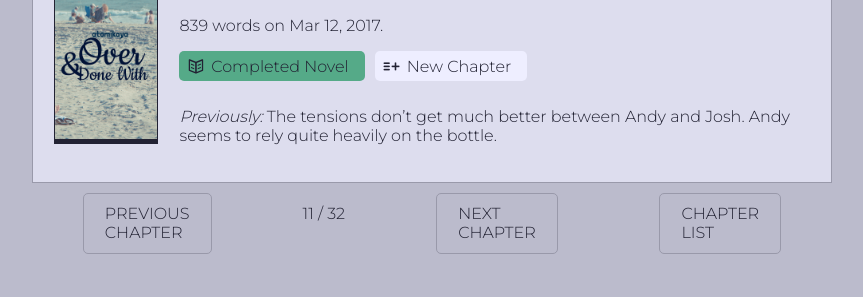
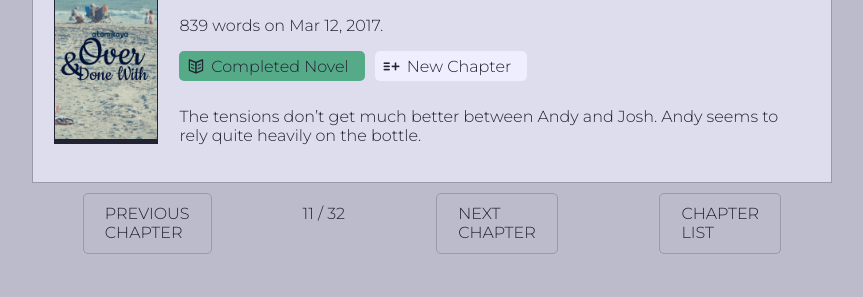
Before and after one commit to atomikaya/fiction, a Jekyll site: the page built from _posts/over-and-done-with/2017-03-12-#11.md, in a window 1280 px wide and 900 px high. Shown: the part 273-570 px from the top of the window, without its empty margins (208-1071 px from the left). Built offline with Jekyll 4.4.1, drawn with Linux system fonts in a browser that asks for light colours; comment, search, counter and statistics services are not loaded.

Commit message:
removed ugly *previously*

```diff
--- a/_layouts/chapter.html
+++ b/_layouts/chapter.html
@@ -15,7 +15,7 @@ layout: default
         <span class="post__label post__label--{{ story.status }}"><i class="icon-{{ story.status }}"></i> {{ story.status }} {{ story.medium }}</span>{% if story.status != "published" %}{% if page.version > 0 %}<span class="post__label post__label--revision"><i class="icon-revision"></i> revision #{{ page.version }}</span>{% else %}<span class="post__label post__label--new"><i class="icon-new"></i> new chapter</span>{% endif %}{% endif %}
       </p>
       {% if page.summary %}
-        {{ page.summary | prepend: "*Previously:* " | markdownify }}
+        {{ page.summary | markdownify }}
       {% endif %}
     </div>
   </div>
```
